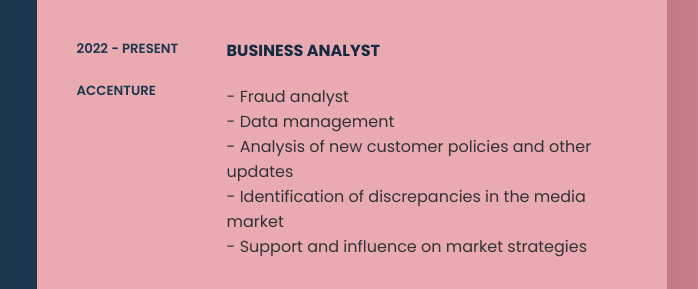
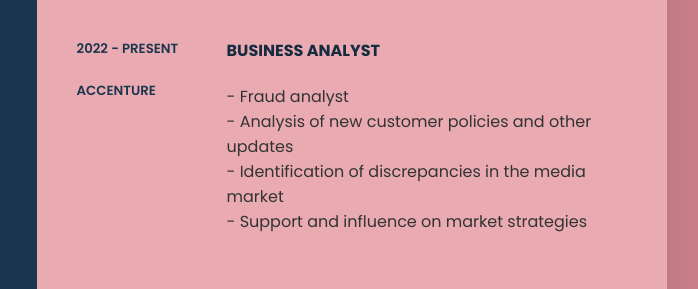
Before and after one commit to francinemaia/myResume, a plain HTML site: page index.html in a window 1280 px wide. Shown: the part 457-746 px from the top of the page, 473-1171 px from the left. Drawn offline with Linux system fonts and the light colour scheme.

Commit message:
accenture

```diff
--- a/index.html
+++ b/index.html
@@ -104,7 +104,6 @@
                     <div class="text">
                         <h4>Business Analyst</h4>
                         <p>- Fraud analyst<br>
-                            - Data management<br>
                             - Analysis of new customer policies and other updates<br>
                             - Identification of discrepancies in the media market<br>
                             - Support and influence on market strategies</p>
```
